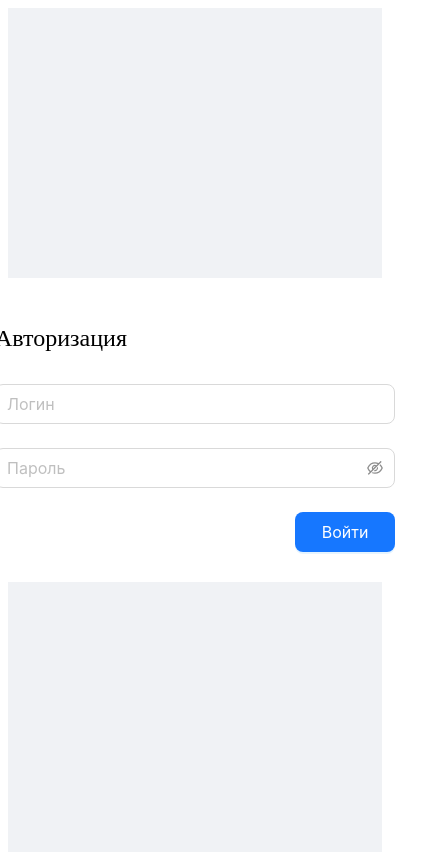
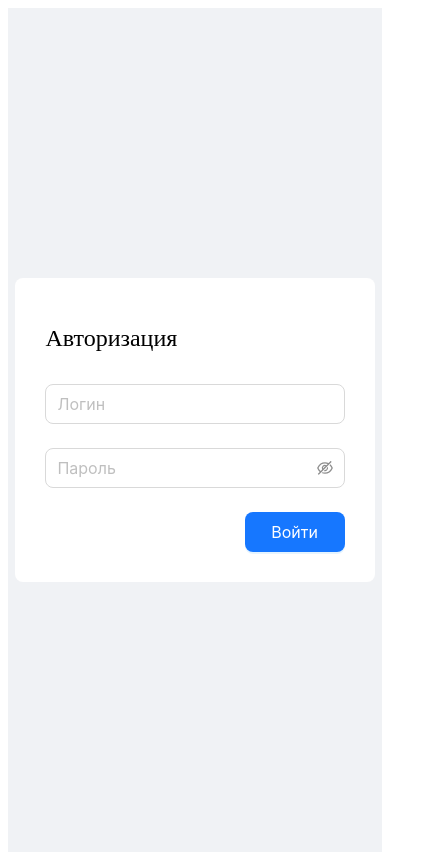
Before and after one commit to ni-hvosta-in/infotecs-react-task, a React app: page /login in a window 390 px wide. Shown: the whole page, 425 px wide, since content can reach past the window. Built offline with nearby package versions, Linux system fonts and the light colour scheme.

Commit message:
fix: settings for phone

```diff
--- a/src/pages/LoginPage/LoginPage.tsx
+++ b/src/pages/LoginPage/LoginPage.tsx
@@ -41,7 +41,7 @@ export function LoginPage() {
                     </Form.Item>
 
                     <ButtonItem>
-                        <Button type="primary" htmlType="submit" style={{width: "25%"}} loading={mutation.isPending}>Войти</Button>
+                        <Button type="primary" htmlType="submit" style={{width: "100px"}} loading={mutation.isPending}>Войти</Button>
                     </ButtonItem>
 
                 </Form>
--- a/src/pages/LoginPage/login.style.ts
+++ b/src/pages/LoginPage/login.style.ts
@@ -12,8 +12,9 @@ export const Wrapper = styled.div`
 `;
 
 export const Container = styled.div`
-    width: 400px;
+    max-width: 500px;
     padding: 30px;
+    width: 80%;
     background: white;
     border-radius: 8px;
     display: flex;
@@ -28,6 +29,7 @@ export const Title = styled.h1`
 `;
 
 export const ButtonItem = styled(Form.Item)`
-  margin-bottom: 0;
-  text-align: right;
+    margin-bottom: 0;
+    text-align: right;
+
 `;
```
